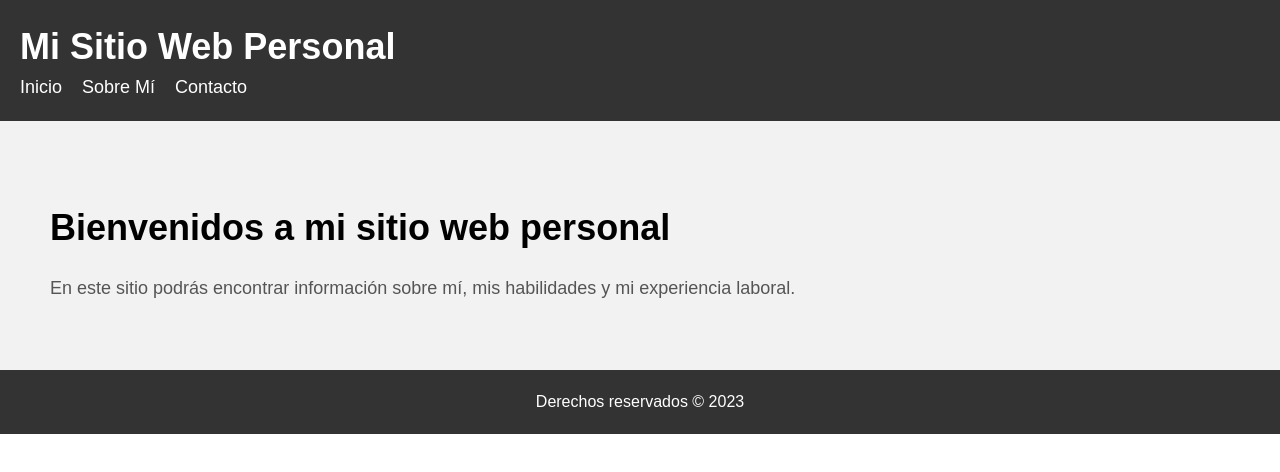
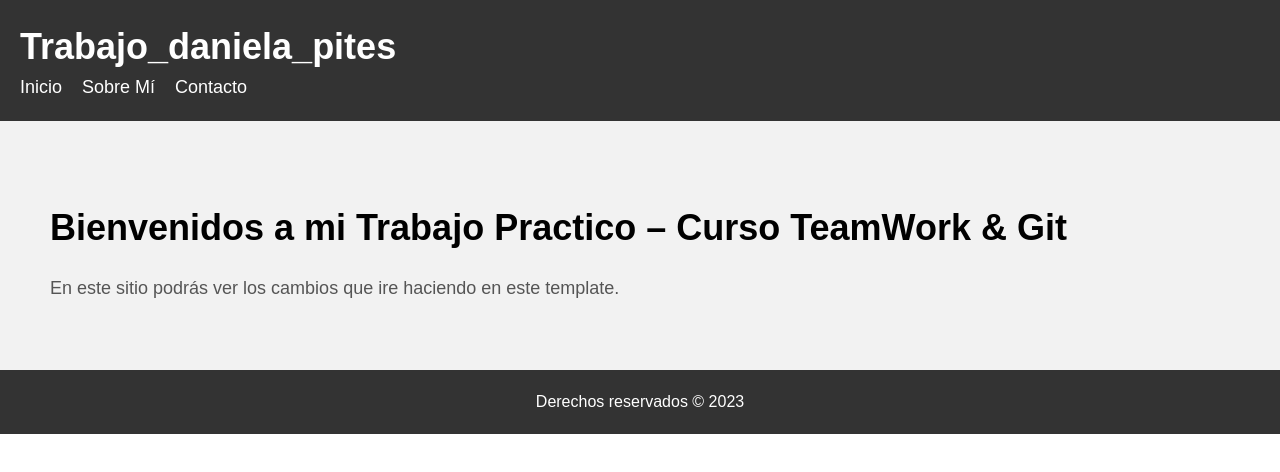
Before and after one commit to damori-mori/Trabajo_daniela_pites, a plain HTML site: page index.html in a window 1280 px wide. Drawn offline with Linux system fonts and the light colour scheme.

Commit message:
Se realizan cambios en el H1, H2 y el primer P del archivo index.html

```diff
--- a/index.html
+++ b/index.html
@@ -6,7 +6,7 @@
   </head>
   <body>
     <header>
-      <h1>Mi Sitio Web Personal</h1>
+      <h1>Trabajo_daniela_pites</h1>
       <nav>
         <ul>
           <li><a href="index.html">Inicio</a></li>
@@ -18,8 +18,8 @@
 
     <main>
       <section id="inicio">
-        <h2>Bienvenidos a mi sitio web personal</h2>
-        <p>En este sitio podrás encontrar información sobre mí, mis habilidades y mi experiencia laboral.</p>
+        <h2>Bienvenidos a mi Trabajo Practico  – Curso TeamWork & Git</h2>
+        <p>En este sitio podrás ver los cambios que ire haciendo en este template.</p>
       </section>
     </main>
 
```
